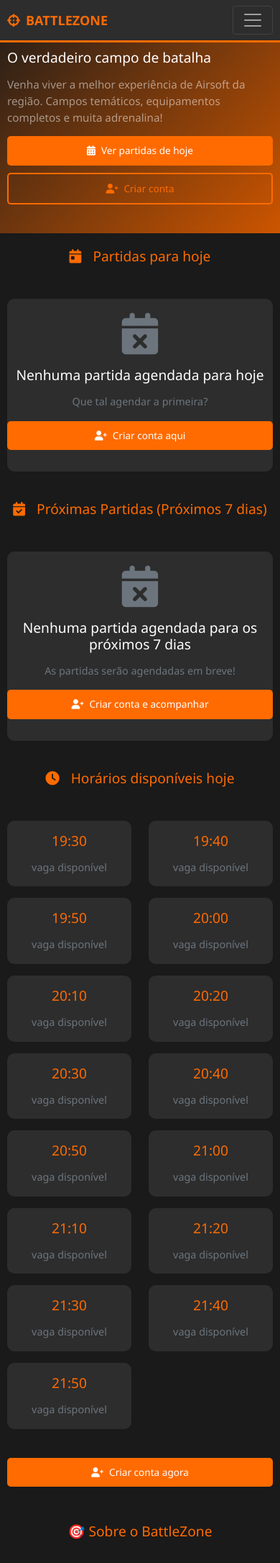
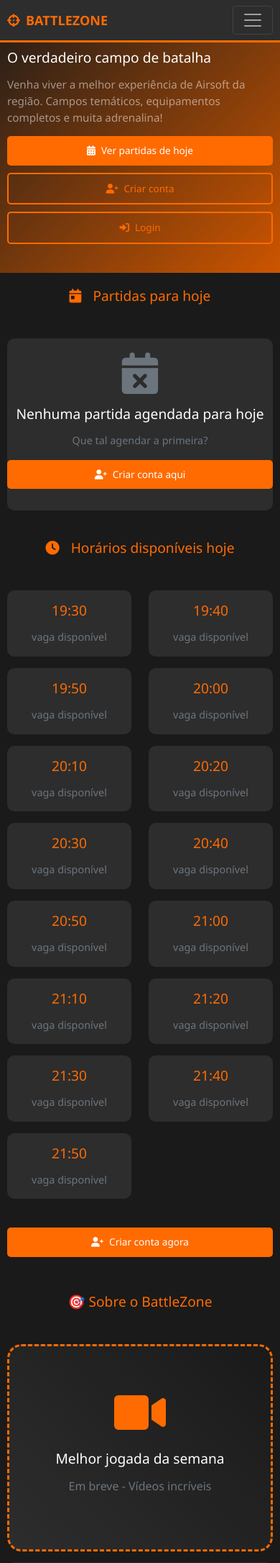
Before and after one commit to tcharlysonsantos-lab/battlezone, a Flask app: page / in a window 390 px wide. Shown: the top 2171 px of the page at 72% size. Run offline with Flask 3, Linux system fonts and the light colour scheme; some libraries are stand-ins or nearby versions.

Commit message:
Feat: Melhorar pagina inicial - adicionar login e filtrar partidas de hoje
- Adicionar botao 'Login' no hero section ao lado de 'Ver partidas' e 'Criar conta'
- Remover secao 'Proximas Partidas (Proximos 7 dias)' - mantendo apenas 'Partidas para hoje'
- Sincronizar exibicao de partidas: mostrar apenas partidas do dia de HOJE
- Melhorar UX: usuario logado pode acessar login rapido no hero
- Reduzir poluicao visual: remover secao de proximas 7 dias

```diff
--- a/frontend/templates/public/index.html
+++ b/frontend/templates/public/index.html
@@ -15,8 +15,11 @@
                 <a href="#partidas-hoje" class="btn btn-laranja btn-lg me-3">
                     <i class="fas fa-calendar-alt me-2"></i>Ver partidas de hoje
                 </a>
-                <a href="{{ url_for('auth.criar_conta') }}" class="btn btn-outline-laranja btn-lg">
+                <a href="{{ url_for('auth.criar_conta') }}" class="btn btn-outline-laranja btn-lg me-3">
                     <i class="fas fa-user-plus me-2"></i>Criar conta
+                </a>
+                <a href="{{ url_for('auth.login') }}" class="btn btn-outline-laranja btn-lg">
+                    <i class="fas fa-sign-in-alt me-2"></i>Login
                 </a>
             </div>
         </div>
@@ -67,57 +70,6 @@
                     <p class="text-muted">Que tal agendar a primeira?</p>
                     <a href="{{ url_for('auth.criar_conta') }}" class="btn btn-laranja mt-3">
                         <i class="fas fa-user-plus me-2"></i>Criar conta aqui
-                    </a>
-                </div>
-            </div>
-        {% endif %}
-    </div>
-</section>
-
-<!-- PRÓXIMAS PARTIDAS (PRÓXIMOS 7 DIAS) -->
-<section id="proximas-partidas" class="py-5 bg-cinza-escuro">
-    <div class="container">
-        <h2 class="text-laranja text-center mb-5">
-            <i class="fas fa-calendar-check me-3"></i>Próximas Partidas (Próximos 7 dias)
-        </h2>
-
-        {% if proximas_partidas %}
-            <div class="row">
-                {% for partida in proximas_partidas %}
-                <div class="col-md-4 mb-4">
-                    <div class="card h-100">
-                        <div class="card-header" style="background-color: #FF6B00; color: white;">
-                            <i class="fas fa-calendar-alt me-2"></i>{{ partida.data }} às {{ partida.horario }}
-                        </div>
-                        <div class="card-body">
-                            <h5 class="text-laranja">{{ partida.nome }}</h5>
-                            <p class="mb-2">
-                                <i class="fas fa-map-marker-alt me-2"></i><strong>{{ partida.campo }}</strong>
-                            </p>
-                            <p class="mb-2">
-                                <i class="fas fa-crosshairs me-2"></i>{{ partida.modo }}
-                            </p>
-                            <p class="mb-3">
-                                <i class="fas fa-users me-2"></i><strong>{{ partida.total_participantes }}</strong> participantes
-                            </p>
-                            <div class="d-grid">
-                                <a href="{{ url_for('auth.criar_conta') }}" class="btn btn-laranja">
-                                    <i class="fas fa-user-plus me-2"></i>Se inscrever
-                                </a>
-                            </div>
-                        </div>
-                    </div>
-                </div>
-                {% endfor %}
-            </div>
-        {% else %}
-            <div class="card">
-                <div class="card-body text-center py-5">
-                    <i class="fas fa-calendar-times fa-4x text-muted mb-3"></i>
-                    <h4>Nenhuma partida agendada para os próximos 7 dias</h4>
-                    <p class="text-muted">As partidas serão agendadas em breve!</p>
-                    <a href="{{ url_for('auth.criar_conta') }}" class="btn btn-laranja mt-3">
-                        <i class="fas fa-user-plus me-2"></i>Criar conta e acompanhar
                     </a>
                 </div>
             </div>
```
